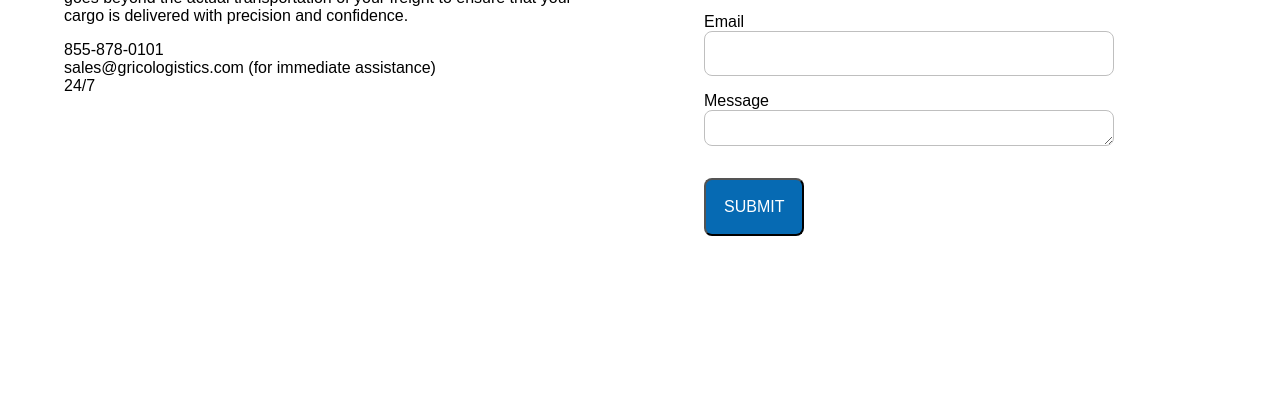
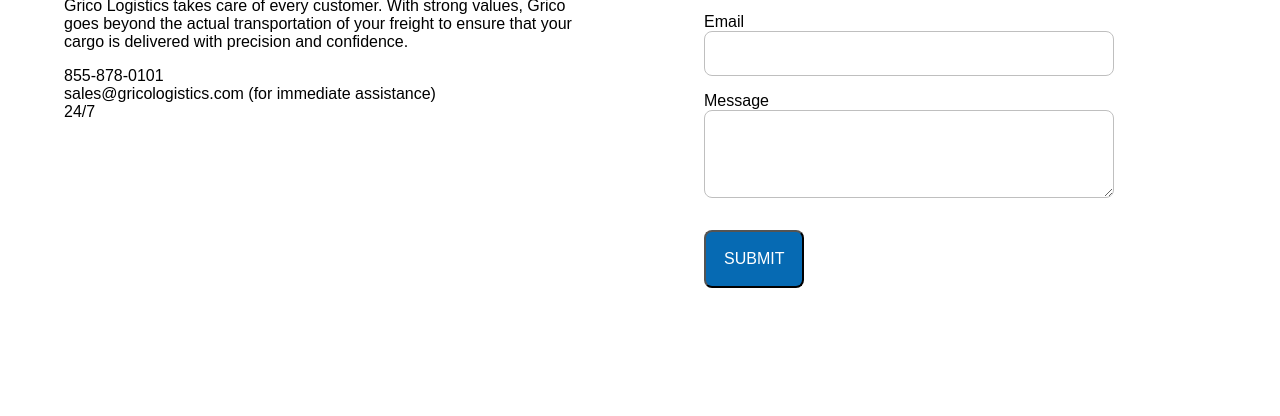
Before and after one commit to MichaelGridin/Grico, a plain HTML site: page index.html in a window 1280 px wide. Shown: the part 384-800 px from the top of the page. Drawn offline with Linux system fonts and the light colour scheme.

Commit message:
Changed Grico

```diff
--- a/style.css
+++ b/style.css
@@ -70,6 +70,7 @@
         background: #FFFFFF;
         border: 1px solid #BFBFBF;
         border-radius: 8px;
+        padding: 28px 32px 28px 32px;
     }
 
     input[type="submit"] {
```
